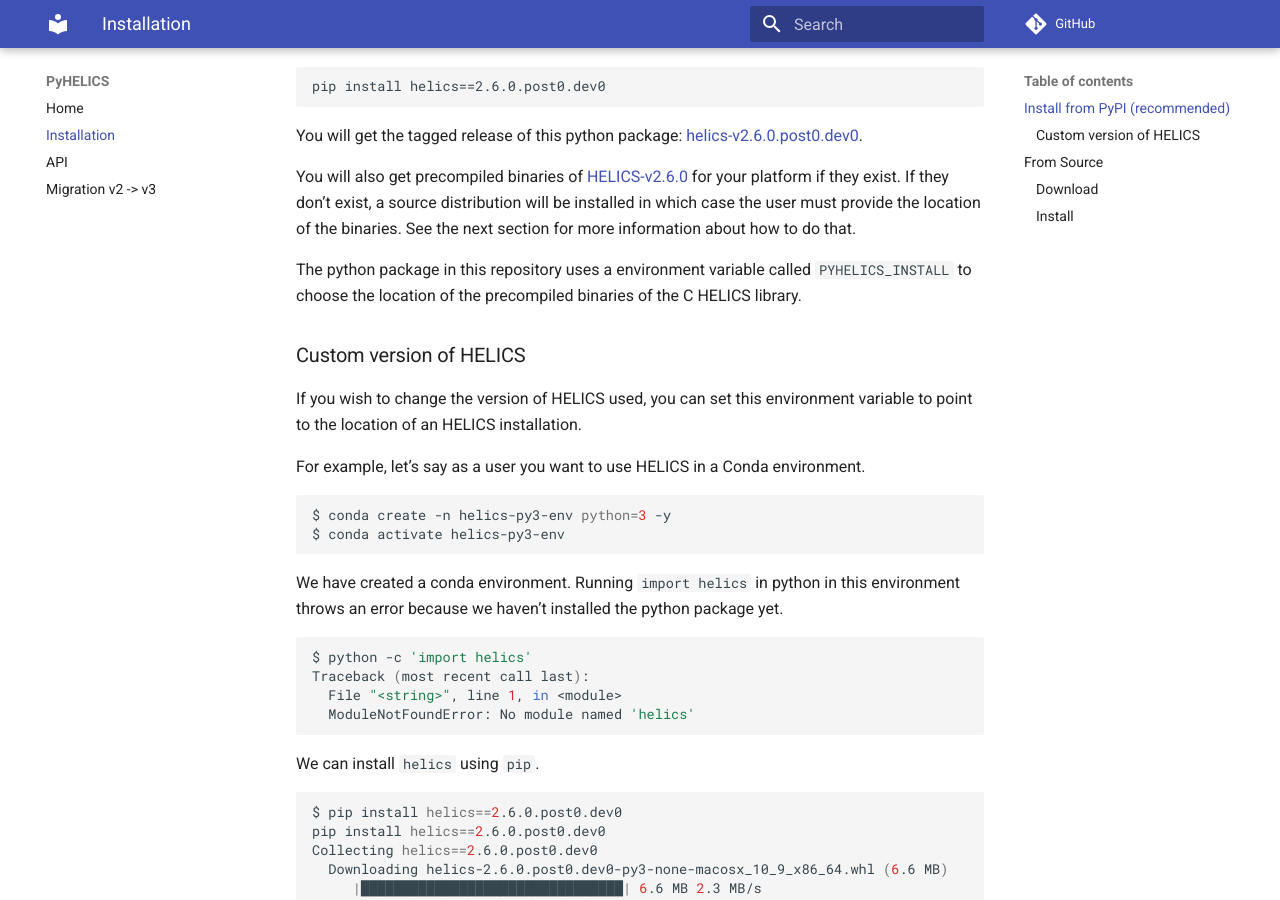
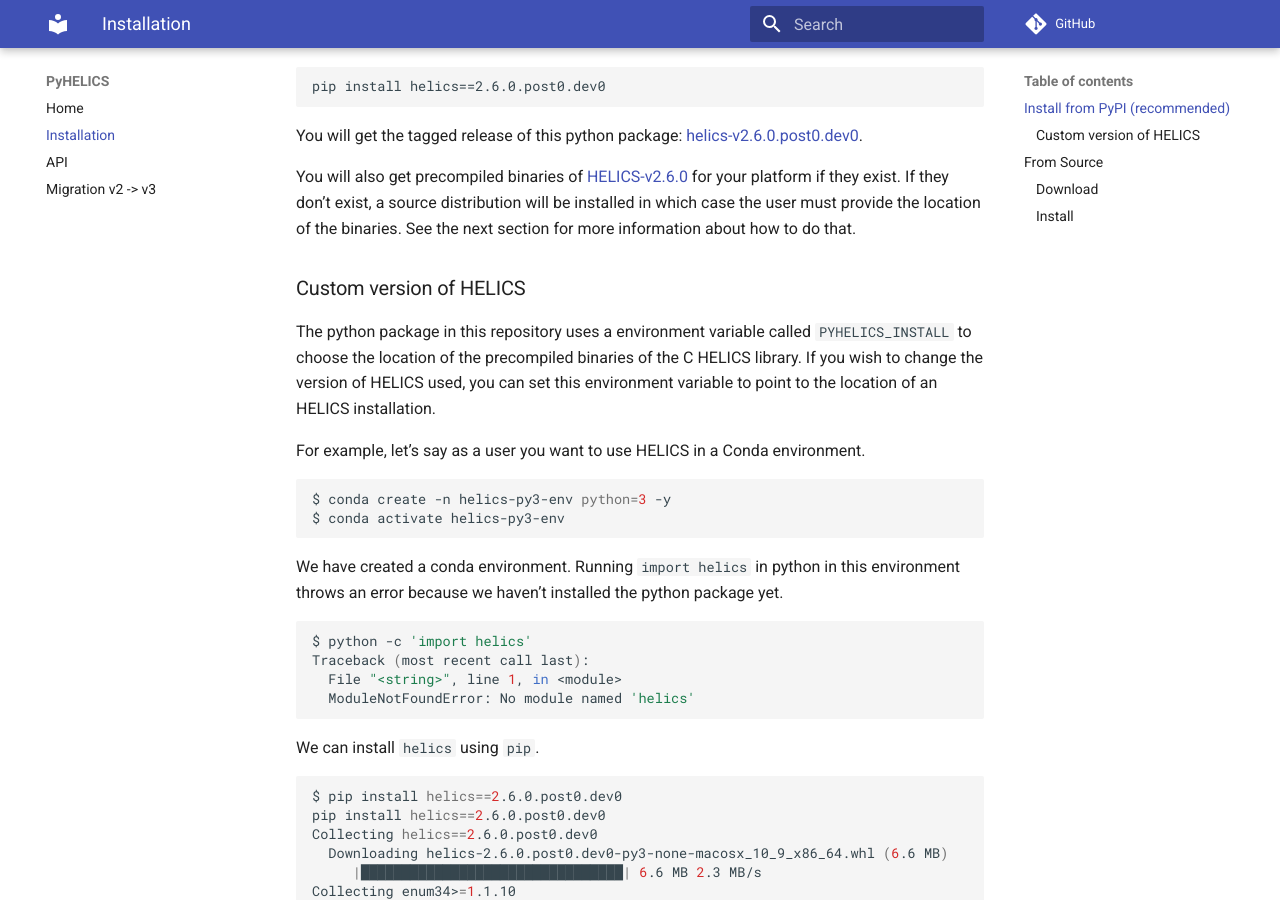
Before and after one commit to GMLC-TDC/pyhelics, an MkDocs documentation site: the page built from docs/installation.md, in a window 1280 px wide and 900 px high, scrolled down 599 px. Built offline with MkDocs 1.6.1 and Material for MkDocs 9.7.7, drawn with Linux system fonts in a browser that asks for light colours; comment, search, counter and statistics services are not loaded.

Commit message:
Update documentation

```diff
--- a/docs/installation.md
+++ b/docs/installation.md
@@ -35,10 +35,9 @@
 If they don't exist, a source distribution will be installed in which case the user must provide the location of the binaries.
 See the next section for more information about how to do that.
 
-The python package in this repository uses a environment variable called `PYHELICS_INSTALL` to choose the location of the precompiled binaries of the C HELICS library.
-
 ### Custom version of HELICS
 
+The python package in this repository uses a environment variable called `PYHELICS_INSTALL` to choose the location of the precompiled binaries of the C HELICS library.
 If you wish to change the version of HELICS used, you can set this environment variable to point to the location of an HELICS installation.
 
 For example, let's say as a user you want to use HELICS in a Conda environment.
```
